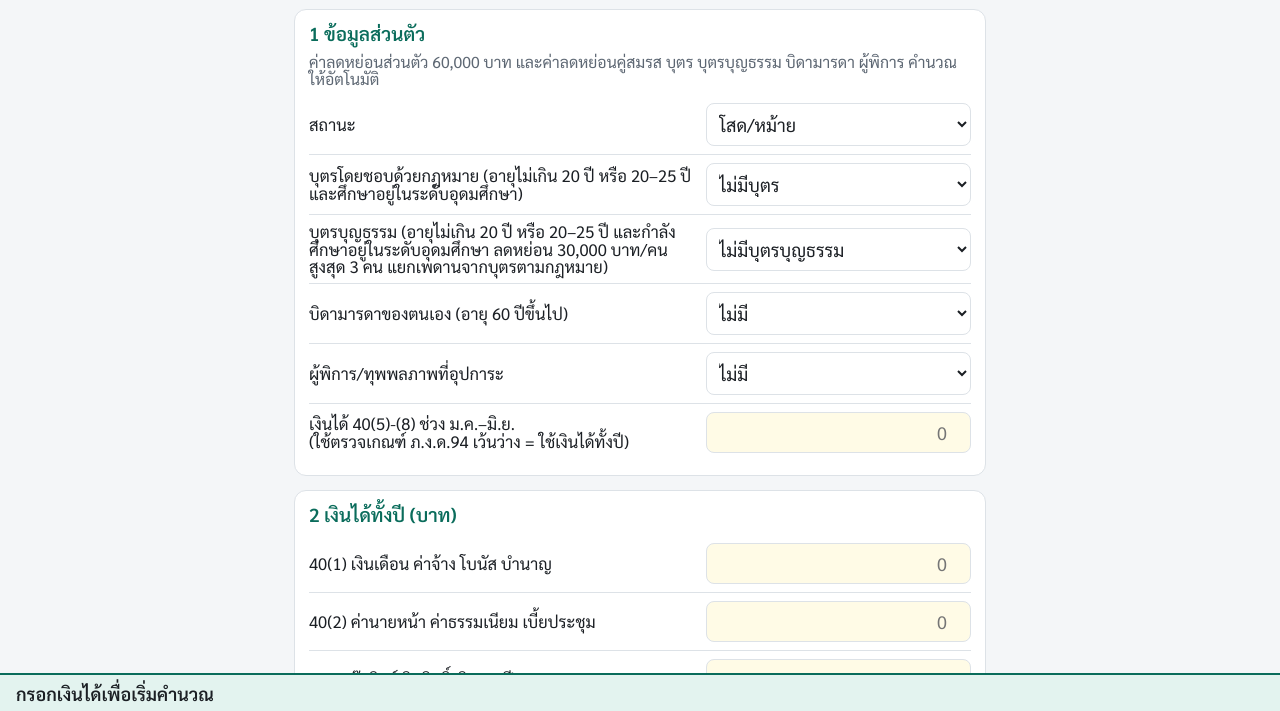
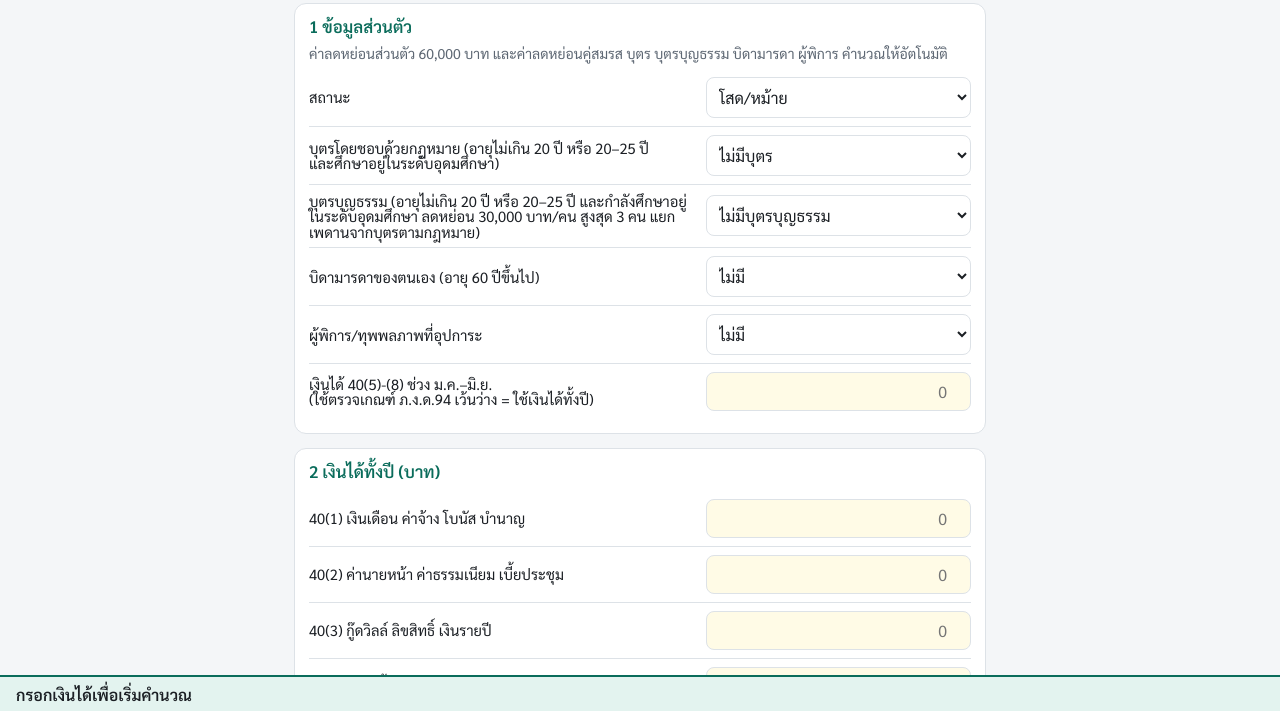
Before and after one commit to imkhunche/simple-thai-tax-calculator, a plain HTML site: page index.html in a window 1280 px wide. Shown: the part 86-797 px from the top of the page. Drawn offline with Linux system fonts and the light colour scheme.

Commit message:
Adjust html font size for better readability
Change font size from 18px to 16px for html element

```diff
--- a/index.html
+++ b/index.html
@@ -7,7 +7,7 @@
 :root{--bg:#f4f6f8;--card:#fff;--tx:#1b1f24;--mu:#5d6773;--bd:#dde2e7;--ac:#0a6c5b;--ac2:#e3f3ef;--in:#fffbe6;color-scheme:light;box-sizing:border-box;padding-top:env(safe-area-inset-top,0px);padding-bottom:env(safe-area-inset-bottom,0px)}
 @media(prefers-color-scheme:dark){:root:not([data-theme="light"]){--bg:#14171a;--card:#1d2226;--tx:#e8ebee;--mu:#9aa4ae;--bd:#2e353b;--ac:#4cc3ad;--ac2:#17302b;--in:#262a1c;color-scheme:dark}}
 :root[data-theme="dark"]{--bg:#14171a;--card:#1d2226;--tx:#e8ebee;--mu:#9aa4ae;--bd:#2e353b;--ac:#4cc3ad;--ac2:#17302b;--in:#262a1c;color-scheme:dark}
-html{scroll-padding-top:env(safe-area-inset-top,0px);font-size:18px}
+html{scroll-padding-top:env(safe-area-inset-top,0px);font-size:16px}
 *{box-sizing:border-box}
 body{margin:0;background:var(--bg);color:var(--tx);font:1rem/1.05 'TH Sarabun New','Sarabun',system-ui,sans-serif}
 main{max-width:720px;margin:0 auto;padding:16px 14px 110px}
```
